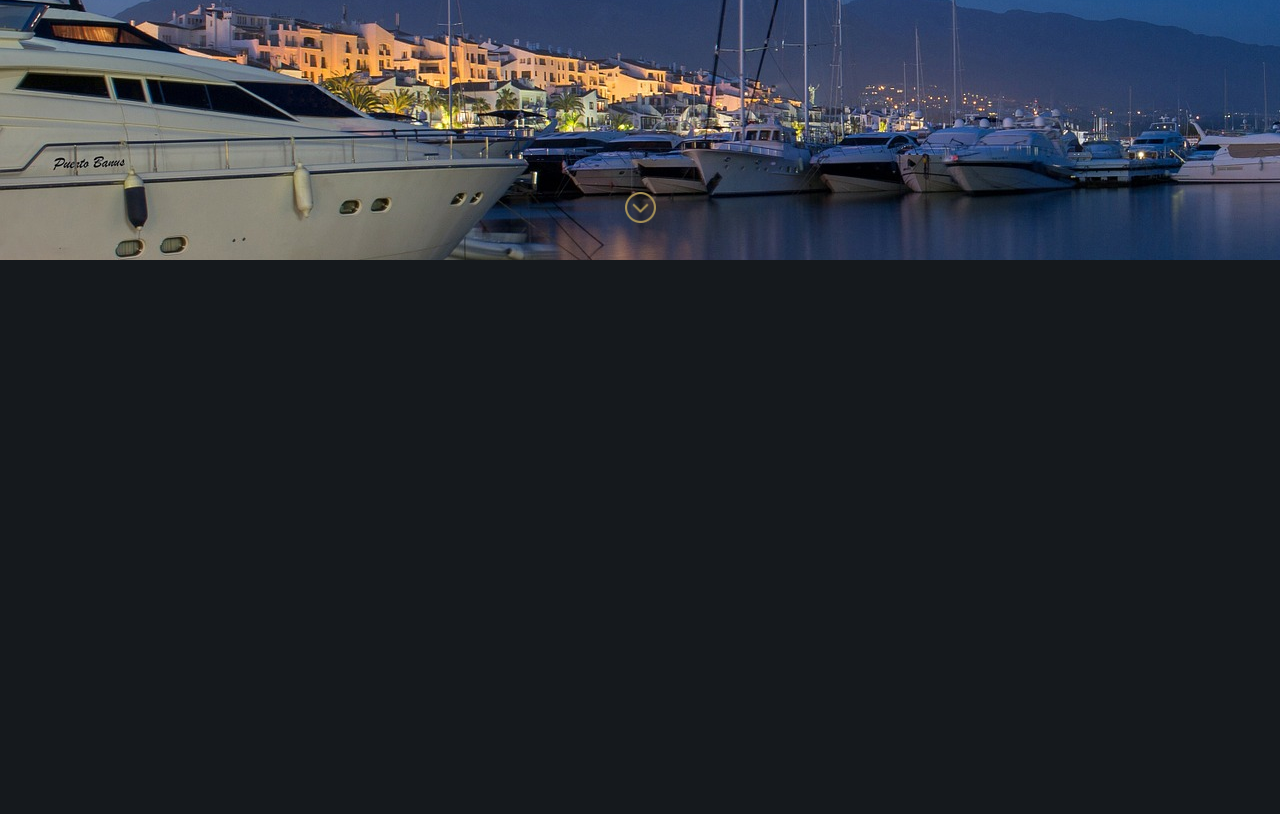
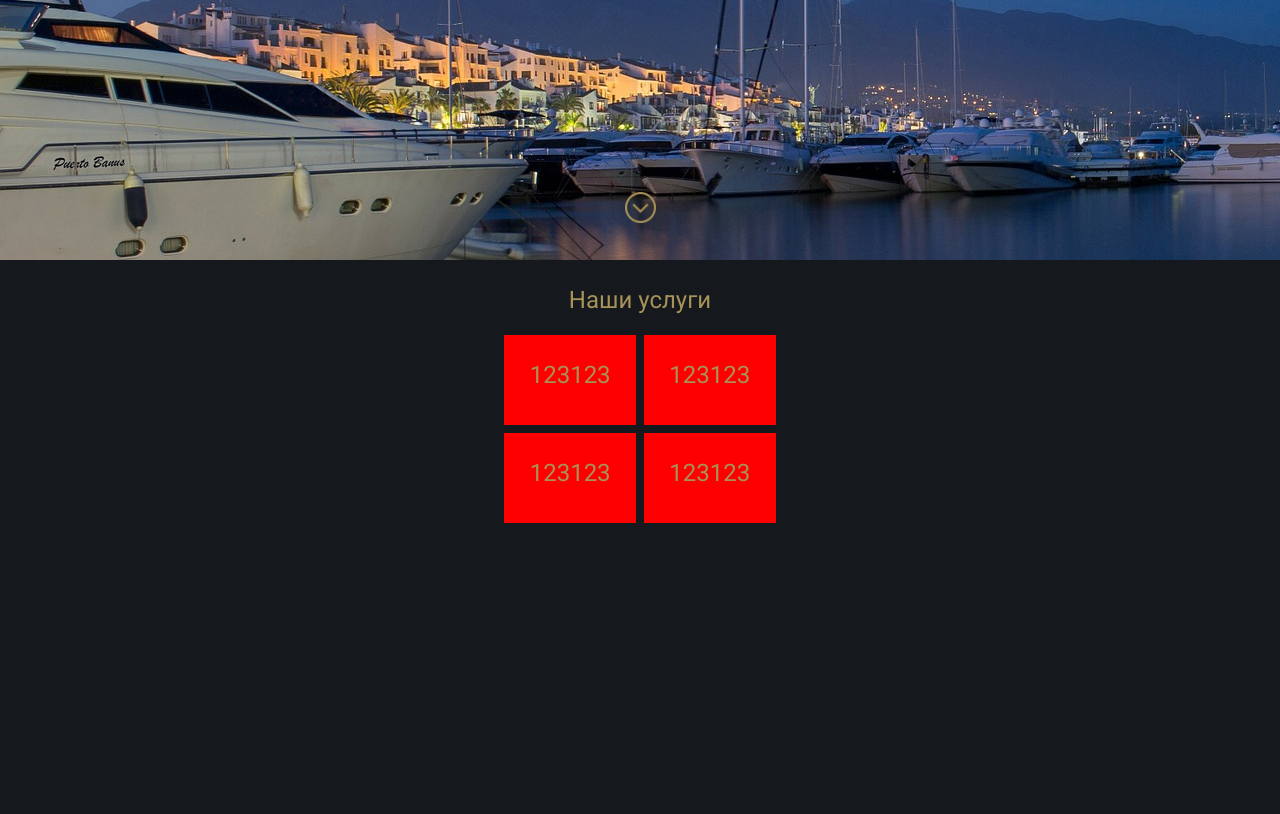
Before and after one commit to arbass/Yacht, a website: page index.html in a window 1280 px wide. Shown: the part 311-1125 px from the top of the page. Before the commit the page ends 800 px from the top, so only its background shows below. Drawn offline with Linux system fonts and the light colour scheme.

Commit message:
Добавляет контейнеры для услуг

```diff
--- a/index.html
+++ b/index.html
@@ -44,7 +44,23 @@
        <h2>Судовое оборудование в Санкт - Петербурге ООО "ТСФ"</h2>
        <a href="#"><img src="img/arrow-down.png" alt="Вся информация ниже"></a>
      </div>
-     <div class="second-block"></div>
+     <div class="second-block">
+       <h2>Наши услуги</h2>
+       <div class="second-block__items-block">
+         <div class="second-block__item second-block__item-first">
+           <h2>123123</h2>
+         </div>
+         <div class="second-block__item second-block__item-second">
+           <h2>123123</h2>
+         </div>
+         <div class="second-block__item second-block__item-thirt">
+           <h2>123123</h2>
+         </div>
+         <div class="second-block__item second-block__item-four">
+           <h2>123123</h2>
+         </div>
+       </div>
+     </div>
    </main>
    <footer class="main-footer">
 
--- a/less/blocks/first-block.less
+++ b/less/blocks/first-block.less
@@ -13,7 +13,7 @@
   height: 78px;
   font-size: 20px;
   font-weight: 500;
-  color: @darkgold;
+  color: @lightgold;
   text-align: center;
 }
 
@@ -36,8 +36,6 @@
     height: 186px;
     font-size: 35px;
     font-weight: 400;
-    color: @darkgold;
-    text-align: center;
     line-height: 1.2;
   }
 
--- a/less/blocks/second-block.less
+++ b/less/blocks/second-block.less
@@ -0,0 +1,45 @@
+.second-block {
+  .container ();
+  min-height: 265px;
+}
+
+.second-block h2 {
+  margin: 0 auto;
+  margin-top: 13px;
+  margin-bottom: 21px;
+  padding: 0;
+  font-size: 16px;
+  font-weight: 400;
+  text-align: center;
+  color: @darkgold;
+}
+
+.second-block__items-block {
+  .flex ();
+  flex-wrap: wrap;
+  justify-content: space-between;
+  margin: 0 auto;
+  width: 271.15px;
+  height: 196.5px;
+}
+
+.second-block__item {
+  width: 131.46px;
+  height: 89.79px;
+
+  background-color: red;
+}
+
+@media @desktop-widths {
+  .second-block {
+    min-height: 765px;
+  }
+
+  .second-block h2 {
+    margin-top: 27px;
+    font-size: 24px;
+    font-weight: 400;
+    text-align: center;
+    color: @darkgold;
+  }
+}
```
Also changed, not shown: css/style.css.
